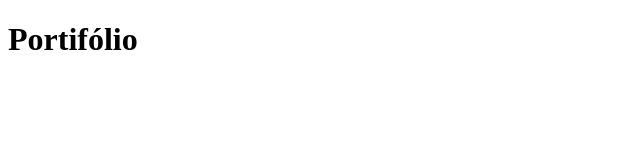
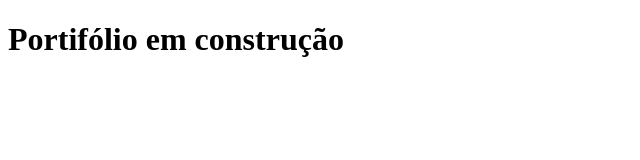
Before and after one commit to EliveltonEGS/portifolio, a plain HTML site: page index.html in a window 1280 px wide. Shown: the whole page, without its empty margins (0-640 px from the left). Drawn offline with Linux system fonts and the light colour scheme.

Commit message:
Update index.html

```diff
--- a/index.html
+++ b/index.html
@@ -6,6 +6,6 @@
     <title>Elivelton Gonçalves da Silva</title>
 </head>
 <body>
-    <h1>Portifólio</h1>
+    <h1>Portifólio em construção</h1>
 </body>
 </html>
```
